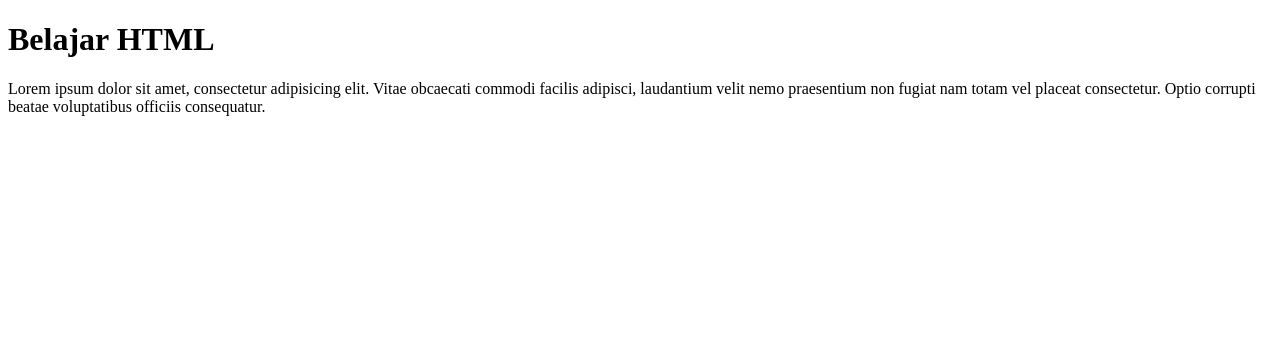
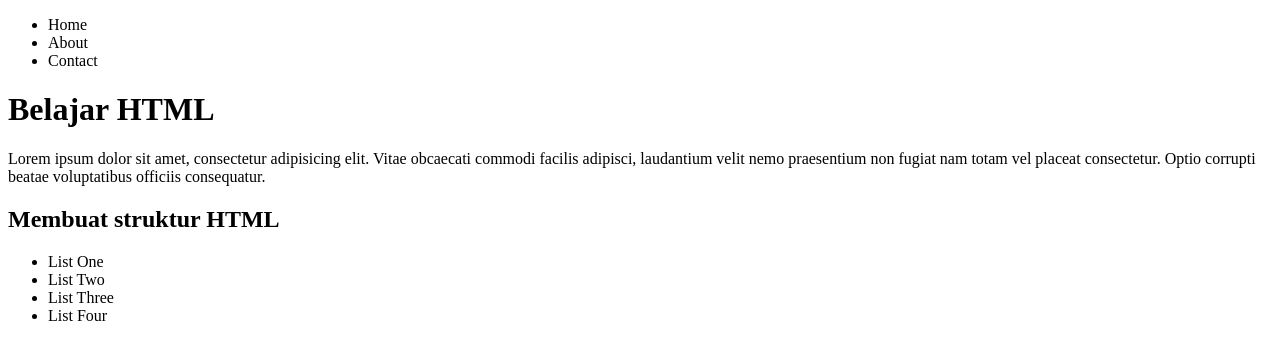
Before and after one commit to sendipradiansah/belajar-html, a plain HTML site: page index.html in a window 1280 px wide. Drawn offline with Linux system fonts and the light colour scheme.

Commit message:
Update menu

```diff
--- a/index.html
+++ b/index.html
@@ -1,13 +1,23 @@
 <!DOCTYPE html>
-
-
-<html>
-    <head>
-
-    </head>
-
-    <body>
-        <h1>Belajar HTML</h1>
+<html lang="en">
+<head>
+    <meta charset="UTF-8">
+    <title>Document</title>
+</head>
+<body>
+   <ul>
+       <li>Home</li>
+       <li>About</li>
+       <li>Contact</li>
+   </ul>
+    <h1>Belajar HTML</h1>
         <p>Lorem ipsum dolor sit amet, consectetur adipisicing elit. Vitae obcaecati commodi facilis adipisci, laudantium velit nemo praesentium non fugiat nam totam vel placeat consectetur. Optio corrupti beatae voluptatibus officiis consequatur.</p>
-    </body>
+    <h2>Membuat struktur HTML</h2>
+    <ul>
+        <li>List One</li>
+        <li>List Two</li>
+        <li>List Three</li>
+        <li>List Four</li>
+    </ul>
+</body>
 </html>
```
